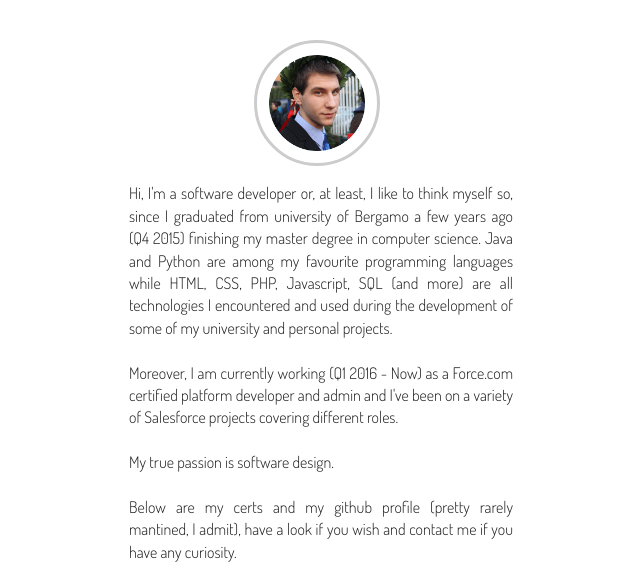
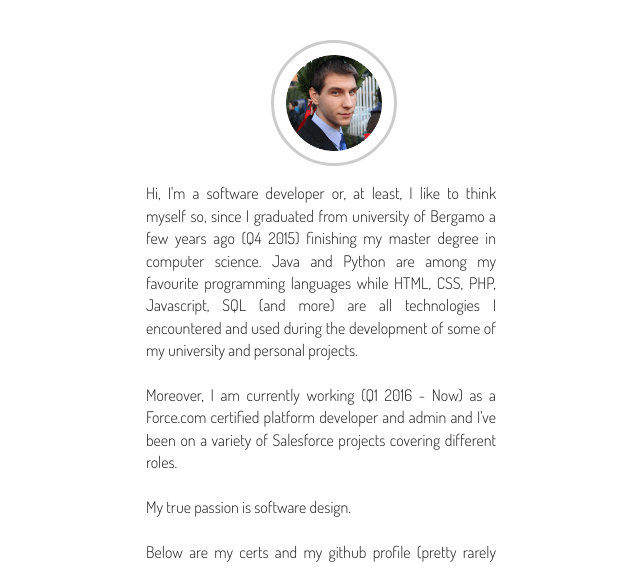
Before and after one commit to pcarrara21/pcarrara21.github.io, a plain HTML site: page index.html in a window 1280 px wide. Shown: the top 566 px of the page, without its empty margins (319-959 px from the left). Drawn offline with nearby package versions, Linux system fonts and the light colour scheme.

Commit message:
Minor changes

```diff
--- a/css/main.css
+++ b/css/main.css
@@ -101,7 +101,7 @@ textarea {
 }
 
 .central{
-    width: 30vw;
+    width: 350px;
     position: absolute;
     top: 5%;
     bottom: 0;
```
